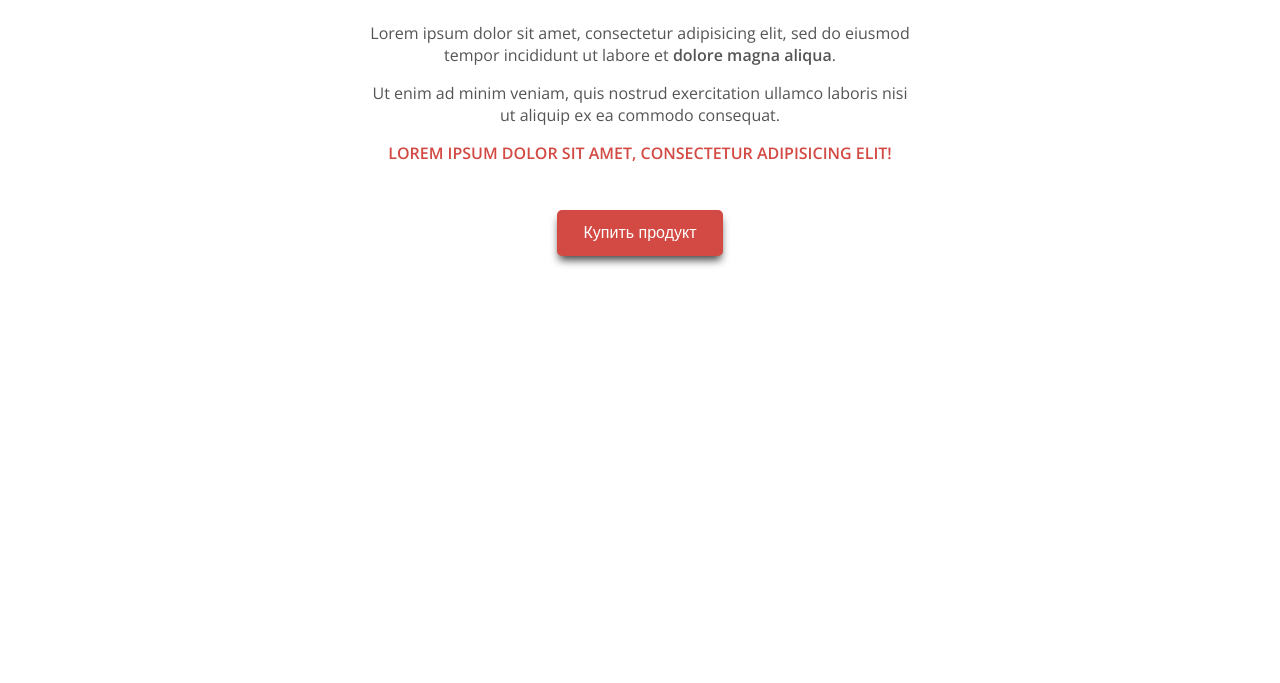
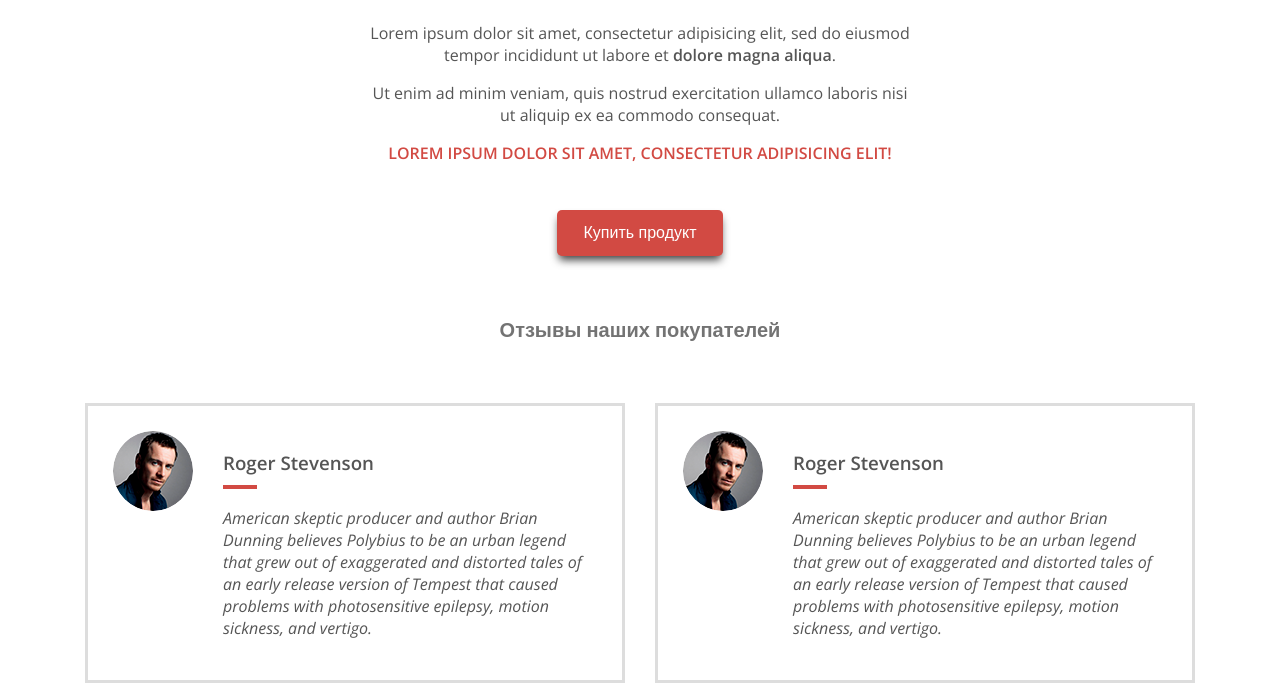
Before and after one commit to aleksandr-staetskiy/Zeustrak, a plain HTML site: page index.html in a window 1280 px wide. Shown: the part 310-993 px from the top of the page. Before the commit the page ends 800 px from the top, so only its background shows below. Drawn offline with nearby package versions, Linux system fonts and the light colour scheme.

Commit message:
feedback section layout done

```diff
--- a/index.html
+++ b/index.html
@@ -63,6 +63,43 @@
       </div>
     </div>
   </section>
+  <section class="feedback">
+    <div class="container">
+      <div class="row">
+        <div class="col-lg-12">
+          <h2 class="feedback__title">Отзывы наших покупателей</h2>
+        </div>
+      </div>
+      <div class="row">
+        <div class="col-lg-6">
+          <article class="review">
+            <img src="img/photo.png" alt="roger stevenson" class="review__avatar">
+            <div class="review__info">
+              <h3 class="review__title">Roger Stevenson</h3>
+              <blockquote class="review__text">
+                <p>American skeptic producer and author Brian Dunning believes Polybius to be an urban legend that grew
+                  out of exaggerated and distorted tales of an early release version of Tempest that caused problems with
+                  photosensitive epilepsy, motion sickness, and vertigo.</p>
+              </blockquote>
+            </div>
+          </article>
+        </div>
+        <div class="col-lg-6">
+          <article class="review">
+            <img src="img/photo.png" alt="roger stevenson" class="review__avatar">
+            <div class="review__info">
+              <h3 class="review__title">Roger Stevenson</h3>
+              <blockquote class="review__text">
+                <p>American skeptic producer and author Brian Dunning believes Polybius to be an urban legend that grew
+                  out of exaggerated and distorted tales of an early release version of Tempest that caused problems with
+                  photosensitive epilepsy, motion sickness, and vertigo.</p>
+              </blockquote>
+            </div>
+          </article>
+        </div>
+      </div>
+    </div>
+  </section>
 
 </body>
 
--- a/scss/_about.scss
+++ b/scss/_about.scss
@@ -8,14 +8,10 @@
         color: $title-color;
 
         &:after {
-            content: "";
-            display: block;
-            width: 69px;
-            height: 4px;
+            @include underline;
             margin: 0 auto;
             margin-top: 15px;
-            background: $main-color;
-            display: flex;
+
         }
     }
     &__inner {
--- /dev/null
+++ b/scss/_feedback.scss
@@ -0,0 +1,8 @@
+.feedback {
+    &__title {
+        margin: 60px;
+        font-size: 20px;
+        color: $title-color;
+        text-align: center;
+    }
+}
--- a/scss/_mixins.scss
+++ b/scss/_mixins.scss
@@ -1,3 +1,12 @@
 @mixin semi-bold {
-   font-weight: 600;
+  font-weight: 600;
 }
+
+@mixin underline {
+  content: "";
+  display: block;
+  width: 69px;
+  height: 4px;
+  background: $main-color;
+  display: flex;
+}
--- /dev/null
+++ b/scss/_review.scss
@@ -0,0 +1,48 @@
+.review {
+    cursor: pointer;
+    padding: 25px;
+    display: flex;
+    border: 3px solid #ddd;
+    transition: all 0.5s ease-out;
+    &:hover {
+        border: 3px solid $main-color;
+        .review__title:after {
+            width: 54px;
+        }
+        .review__avatar {
+            border: 3px solid $main-color;
+        }
+        .review__text {
+            color: $main-color;
+        }
+
+    }
+
+    &__title {
+        transition: 0.5s ease-out;
+        &:after {
+            transition: all 0.5s ease-out;
+            @include underline;
+            width: 34px;
+            margin-top: 10px;
+        }
+    }
+
+    &__avatar {
+        border-radius: 50%;
+        width: 80px;
+        height: 80px;
+        transition: 0.3s ease-out;
+
+    }
+
+    &__text {
+        font-size: 16px;
+        font-style: italic;
+        margin: 0;
+    }
+
+    &__info {
+        margin-left: 30px;
+    }
+}
--- a/scss/style.scss
+++ b/scss/style.scss
@@ -5,3 +5,5 @@
 @import 'navbar';
 @import 'about';
 @import 'button';
+@import 'feedback';
+@import 'review';
```
Also changed, not shown: css/style.css, img/photo.png (added), 1 other file.
